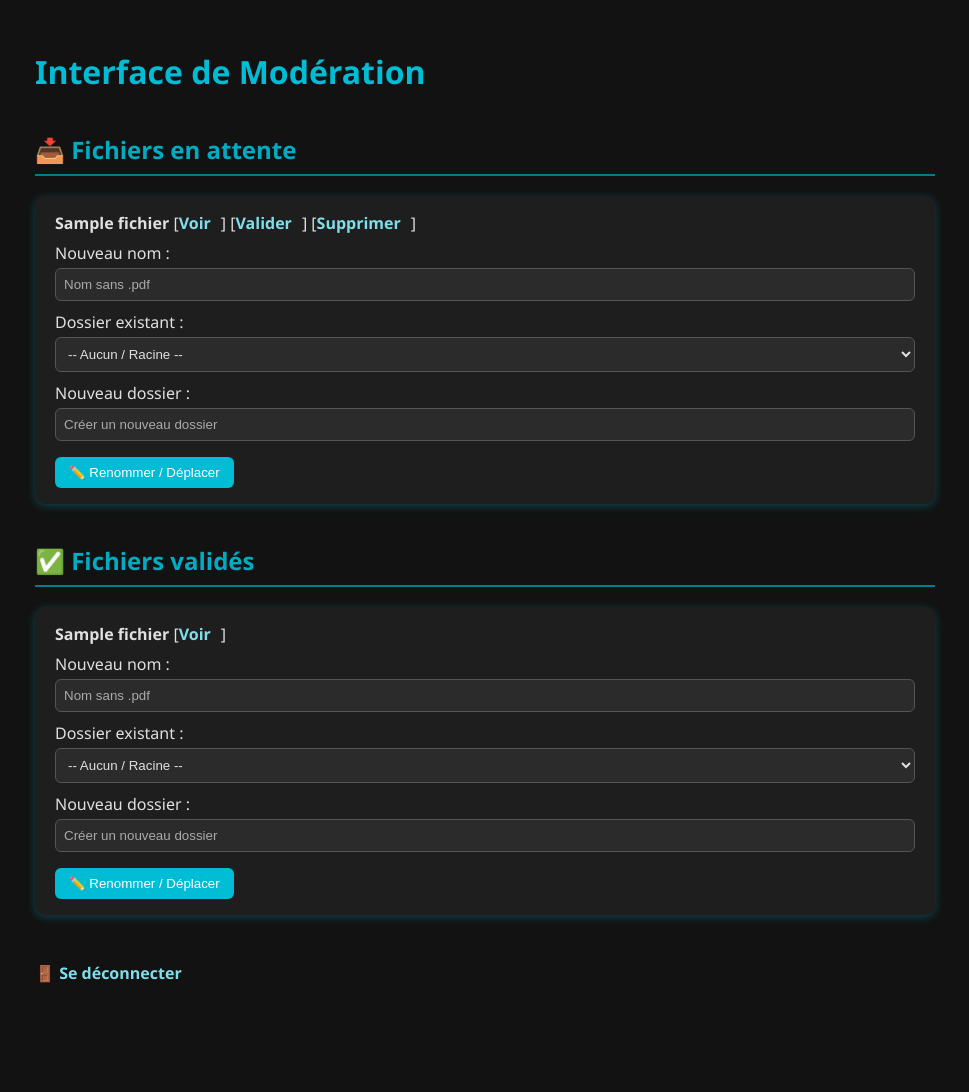
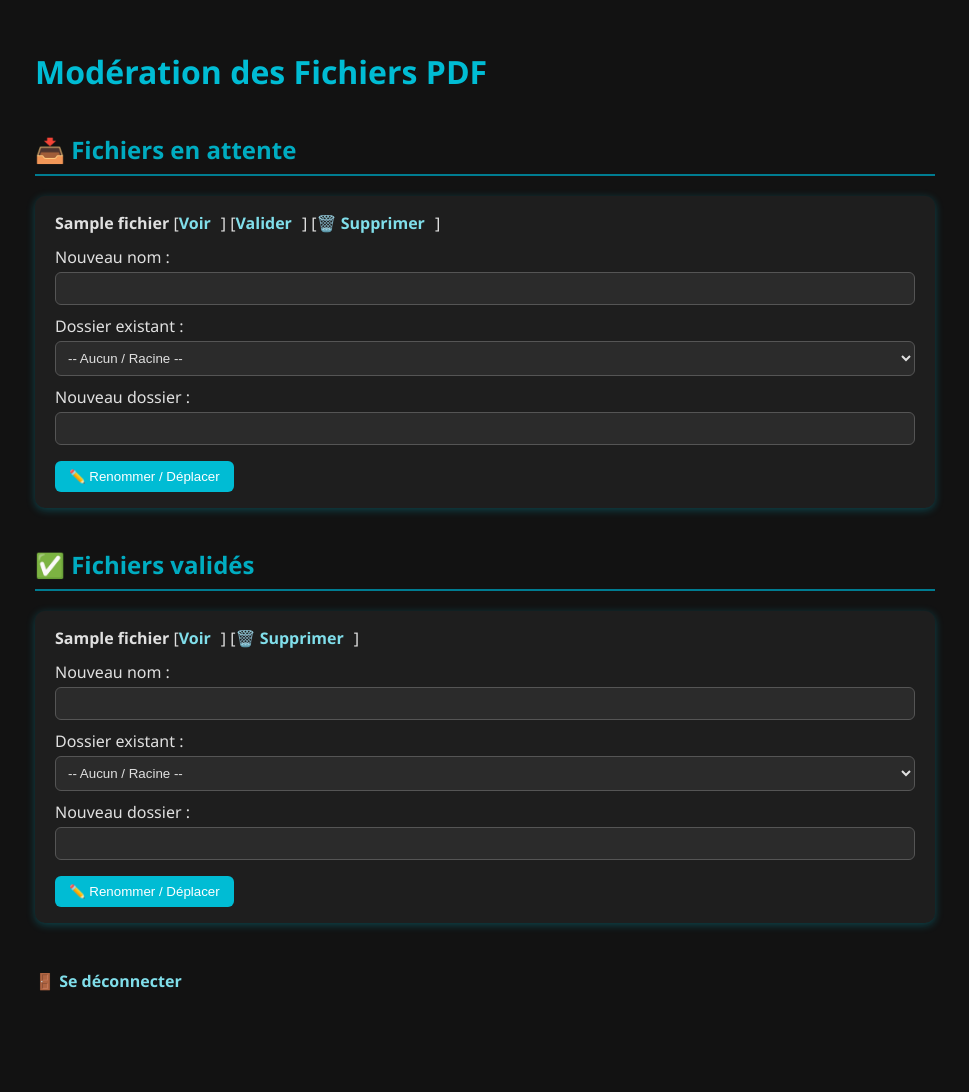
Before and after one commit to bakou9pal/bibliotheque-pdf, a Flask app: template templates/moderation.html in a window 1280 px wide. Shown: the whole page, without its empty margins (155-1124 px from the left). Before the commit the page ends 983 px from the top, so only its background shows below. Run offline with Flask 3, Linux system fonts and the light colour scheme; the template is opened without the code that fills it: most values are stand-ins (such as "Sample title", 1, 10 or a date in 2020).

Commit message:
Update moderation.html

```diff
--- a/templates/moderation.html
+++ b/templates/moderation.html
@@ -6,7 +6,7 @@
     <link rel="stylesheet" href="{{ url_for('static', filename='style.css') }}">
 </head>
 <body>
-    <h1>Interface de Modération</h1>
+    <h1>Modération des Fichiers PDF</h1>
 
     {% with messages = get_flashed_messages() %}
       {% if messages %}
@@ -22,21 +22,16 @@
     <ul>
         {% for fichier in fichiers_pending %}
             <li style="margin-bottom: 25px;">
-                <div>
-                    <strong>{{ fichier }}</strong>
-                    [<a href="{{ url_for('pending_file', filename=fichier) }}" target="_blank">Voir</a>]
-                    [<a href="{{ url_for('valider', filename=fichier) }}">Valider</a>]
-                    [<a href="{{ url_for('supprimer', filename=fichier) }}">Supprimer</a>]
-                </div>
-
-                <form method="POST" action="{{ url_for('modifier_fichier') }}" style="margin-top: 8px;">
+                <strong>{{ fichier }}</strong>
+                [<a href="{{ url_for('pending_file', filename=fichier) }}" target="_blank">Voir</a>]
+                [<a href="{{ url_for('valider', filename=fichier) }}">Valider</a>]
+                [<a href="{{ url_for('supprimer', filename=fichier) }}">🗑️ Supprimer</a>]
+                <form method="POST" action="{{ url_for('modifier_fichier') }}">
                     <input type="hidden" name="old_filename" value="{{ fichier }}">
-                    <label>
-                        Nouveau nom :
-                        <input type="text" name="new_name" placeholder="Nom sans .pdf" required>
+                    <label>Nouveau nom :
+                        <input type="text" name="new_name" required>
                     </label><br>
-                    <label>
-                        Dossier existant :
+                    <label>Dossier existant :
                         <select name="new_folder">
                             <option value="">-- Aucun / Racine --</option>
                             {% for d in dossiers %}
@@ -44,9 +39,8 @@
                             {% endfor %}
                         </select>
                     </label><br>
-                    <label>
-                        Nouveau dossier :
-                        <input type="text" name="new_folder_custom" placeholder="Créer un nouveau dossier">
+                    <label>Nouveau dossier :
+                        <input type="text" name="new_folder_custom">
                     </label><br>
                     <button type="submit">✏️ Renommer / Déplacer</button>
                 </form>
@@ -60,20 +54,16 @@
     <ul>
         {% for fichier in fichiers_valides %}
             <li style="margin-bottom: 25px;">
-                <div>
-                    <strong>{{ fichier }}</strong>
-                    [<a href="{{ url_for('pdf', filename=fichier) }}" target="_blank">Voir</a>]
-                </div>
-
-                <form method="POST" action="{{ url_for('modifier_fichier') }}" style="margin-top: 8px;">
+                <strong>{{ fichier }}</strong>
+                [<a href="{{ url_for('pdf', filename=fichier) }}" target="_blank">Voir</a>]
+                [<a href="{{ url_for('supprimer_valide', filename=fichier) }}">🗑️ Supprimer</a>]
+                <form method="POST" action="{{ url_for('modifier_fichier') }}">
                     <input type="hidden" name="old_filename" value="{{ fichier }}">
                     <input type="hidden" name="valid_file" value="1">
-                    <label>
-                        Nouveau nom :
-                        <input type="text" name="new_name" placeholder="Nom sans .pdf" required>
+                    <label>Nouveau nom :
+                        <input type="text" name="new_name" required>
                     </label><br>
-                    <label>
-                        Dossier existant :
+                    <label>Dossier existant :
                         <select name="new_folder">
                             <option value="">-- Aucun / Racine --</option>
                             {% for d in dossiers %}
@@ -81,9 +71,8 @@
                             {% endfor %}
                         </select>
                     </label><br>
-                    <label>
-                        Nouveau dossier :
-                        <input type="text" name="new_folder_custom" placeholder="Créer un nouveau dossier">
+                    <label>Nouveau dossier :
+                        <input type="text" name="new_folder_custom">
                     </label><br>
                     <button type="submit">✏️ Renommer / Déplacer</button>
                 </form>
@@ -93,7 +82,6 @@
         {% endfor %}
     </ul>
 
-    <br>
-    <a href="{{ url_for('logout') }}">🚪 Se déconnecter</a>
+    <br><a href="{{ url_for('logout') }}">🚪 Se déconnecter</a>
 </body>
 </html>
```
